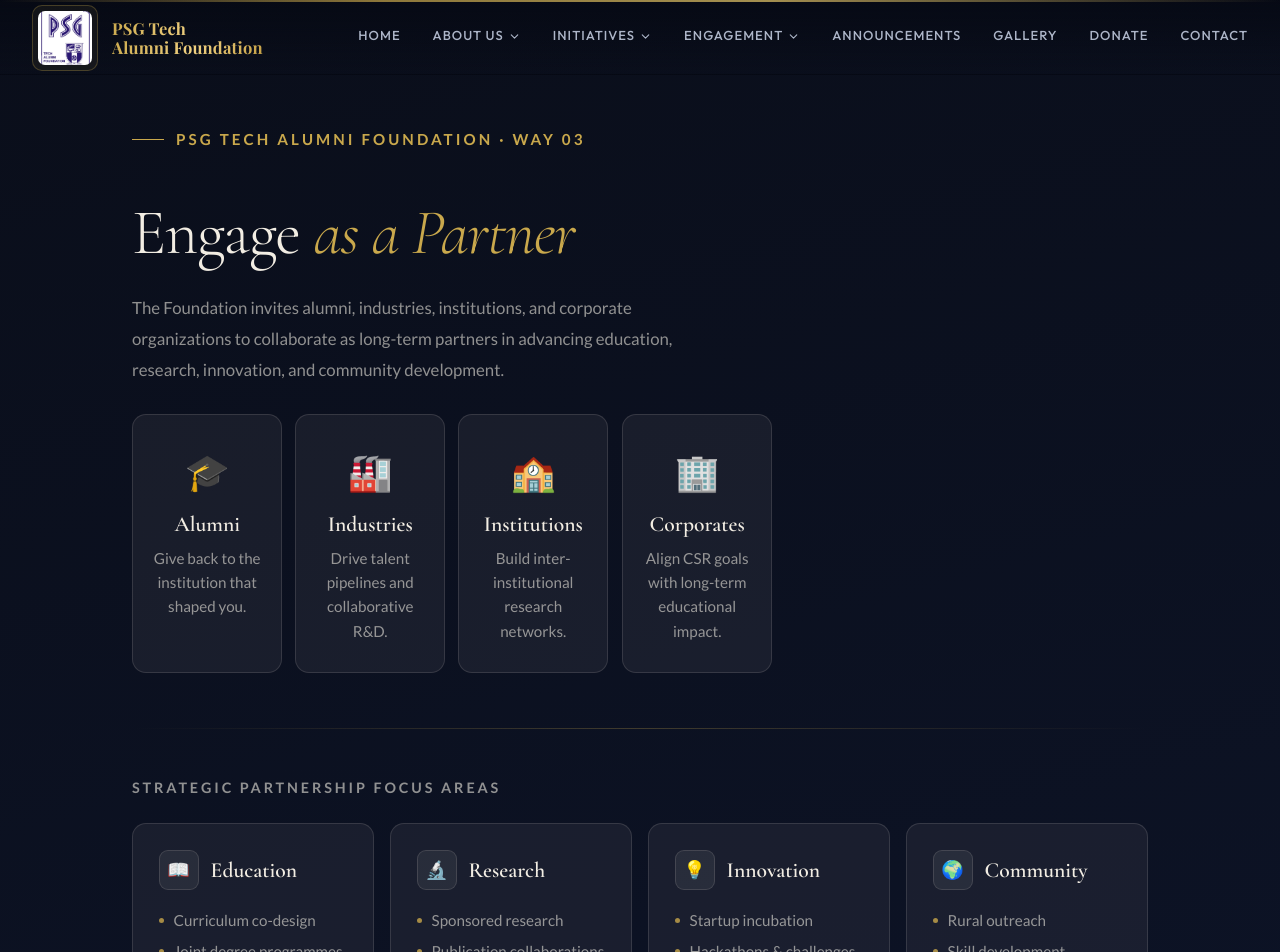
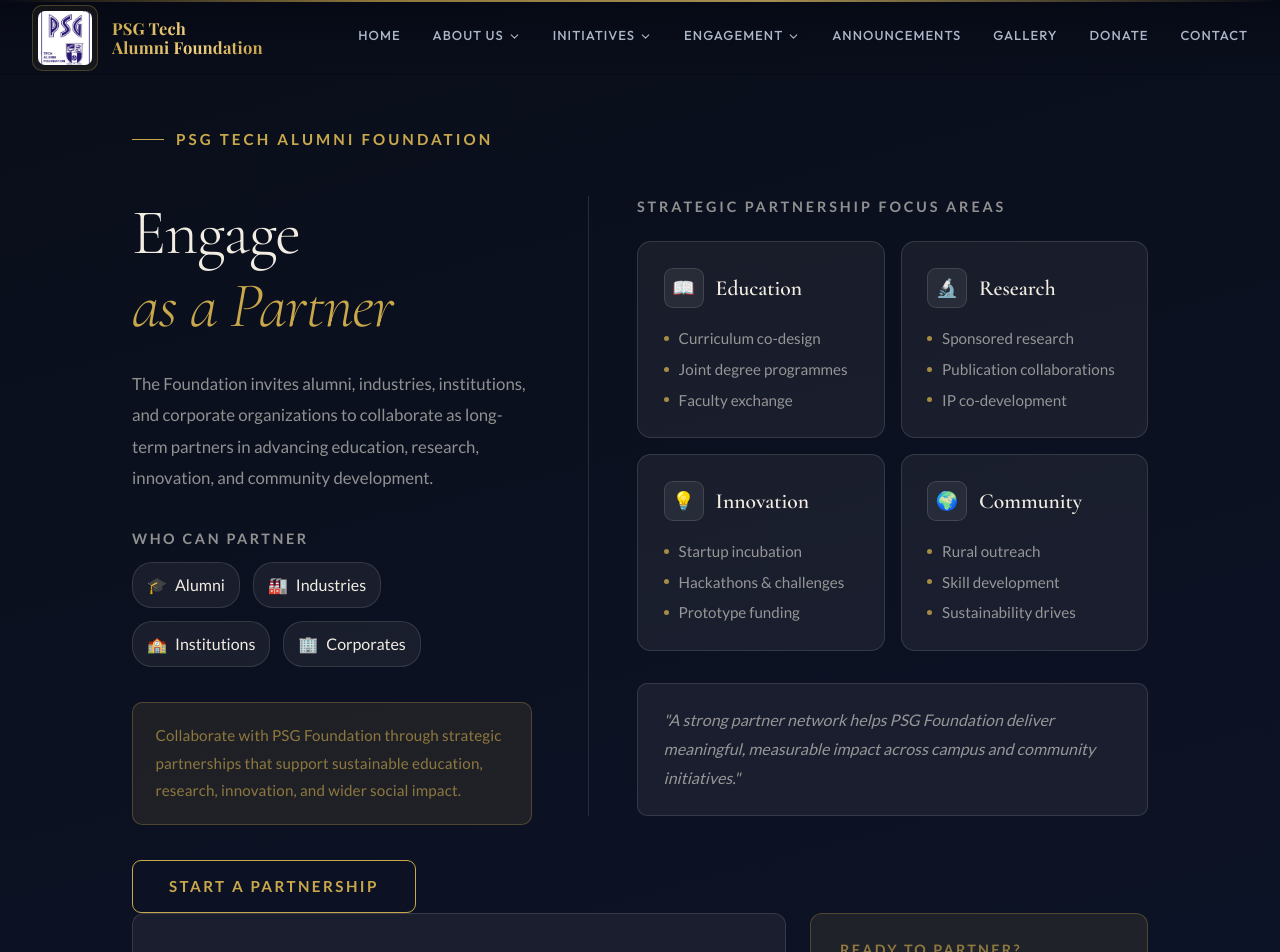
Before and after one commit to Vijay-Psgtech/Psg_Alumni_Foundation, a React (Vite) app: page /engage-as-partner in a window 1280 px wide. Shown: the top 952 px of the page. Built offline with nearby package versions, Linux system fonts and the light colour scheme.

Commit message:
Contactus page changes has been updated.

```diff
--- a/src/pages/ContactUsPage.jsx
+++ b/src/pages/ContactUsPage.jsx
@@ -99,8 +99,8 @@ const ContactUsPage = () => {
     {
       icon: Mail,
       title: "Email",
-      content: "admin@psgtechalumnifoundation.org",
-      link: "mailto:admin@psgtechalumnifoundation.org",
+      content: "info@psgtechalumnifoundation.org",
+      link: "mailto:info@psgtechalumnifoundation.org",
     },
     {
       icon: Phone,
@@ -174,7 +174,7 @@ const ContactUsPage = () => {
             className="text-lg md:text-xl max-w-2xl mx-auto"
             style={{ color: colors.cream, opacity: 0.92 }}
           >
-            Have questions about the Association? We'd love to hear from you.
+            Have any queries about the foundation? We'd love to hear from you.
             Reach out and let's connect.
           </motion.p>
         </motion.div>
@@ -234,7 +234,7 @@ const ContactUsPage = () => {
           initial="hidden"
           whileInView="visible"
           viewport={{ once: true, margin: "-100px" }}
-          className="grid grid-cols-1 md:grid-cols-2 gap-12"
+          className="grid grid-cols-1 md:grid-cols-1 gap-12"
         >
           {/* Form */}
           <motion.div variants={itemVariants}>
@@ -383,7 +383,7 @@ const ContactUsPage = () => {
           </motion.div>
 
           {/* Info */}
-          <motion.div variants={itemVariants} className="space-y-8">
+          {/* <motion.div variants={itemVariants} className="space-y-8">
             <div>
               <h2 className="text-2xl font-bold mb-4" style={{ color: colors.cream }}>
                 Get in Touch
@@ -439,7 +439,7 @@ const ContactUsPage = () => {
                 +91 422 4344474
               </p>
             </div>
-          </motion.div>
+          </motion.div> */}
         </motion.div>
       </div>
     </section>
--- a/src/pages/Engagement/EngageAsDonor.jsx
+++ b/src/pages/Engagement/EngageAsDonor.jsx
@@ -142,7 +142,7 @@ export default function EngageAsDonor() {
         <div style={{ display: "flex", alignItems: "center", gap: 12, marginBottom: "3.5rem", animation: "fadeUp .4s ease both" }}>
           <span style={{ width: 32, height: 1.5, background: C.gold, display: "block" }} />
           <span style={{ fontSize: "clamp(0.75rem, 1.2vw, 0.95rem)", letterSpacing: "0.2em", textTransform: "uppercase", color: C.gold, fontWeight: 700 }}>
-            PSG Tech Alumni Foundation · Way 01
+            PSG Tech Alumni Foundation
           </span>
         </div>
 
--- a/src/pages/Engagement/EngageAsPartner.jsx
+++ b/src/pages/Engagement/EngageAsPartner.jsx
@@ -164,27 +164,28 @@ export default function EngageAsPartner() {
       /* Tablet landscape */
       @media(max-width:1024px){
         .partner-wrap { padding:6rem 2rem 4rem !important; }
-        .partner-focus-grid { grid-template-columns:1fr 1fr !important; }
+        .partner-split { gap:2.5rem !important; }
       }
       /* Tablet portrait */
       @media(max-width:768px){
         .partner-wrap { padding:5rem 1.8rem 3.5rem !important; }
-        .partner-focus-grid { grid-template-columns:1fr 1fr !important; }
-        .partner-type-grid { grid-template-columns:1fr 1fr !important; }
+        .partner-split { flex-direction:column !important; gap:0 !important; }
+        .partner-left { min-width:unset !important; max-width:100% !important; margin-bottom:2.5rem !important; }
+        .partner-right { padding-left:0 !important; border-left:none !important; border-top:1px solid ${C.creamBorder} !important; padding-top:2.5rem !important; }
+        .partner-focus-grid { grid-template-columns:1fr 1fr !important; gap:1.2rem !important; }
       }
       /* Large phone */
       @media(max-width:600px){
         .partner-wrap { padding:4rem 1.5rem 2.5rem !important; }
         .partner-title { font-size:2.3rem !important; line-height:1.15 !important; }
-        .partner-focus-grid { grid-template-columns:1fr !important; }
-        .partner-type-grid { grid-template-columns:1fr 1fr !important; }
+        .partner-right { padding-top:2rem !important; }
+        .partner-focus-grid { grid-template-columns:1fr !important; gap:1rem !important; }
         .partner-bottom { flex-direction:column !important; gap:1.2rem !important; }
       }
       /* Small phone */
       @media(max-width:480px){
         .partner-wrap { padding:3rem 1.2rem 2rem !important; }
         .partner-title { font-size:2rem !important; }
-        .partner-type-grid { grid-template-columns:1fr !important; }
       }
     `;
     document.head.appendChild(style);
@@ -199,38 +200,91 @@ export default function EngageAsPartner() {
         <div style={{ display: "flex", alignItems: "center", gap: 12, marginBottom: "2.8rem", animation: "fadeUp .4s ease both" }}>
           <span style={{ width: 32, height: 1.5, background: C.gold, display: "block" }} />
           <span style={{ fontSize: "clamp(0.75rem, 1.2vw, 0.95rem)", letterSpacing: "0.2em", textTransform: "uppercase", color: C.gold, fontWeight: 700 }}>
-            PSG Tech Alumni Foundation · Way 03
+            PSG Tech Alumni Foundation
           </span>
         </div>
 
-        {/* ── Hero — centered ── */}
-        <div style={{ maxWidth: 640, marginBottom: "3.5rem", animation: "fadeUp .5s .05s ease both" }}>
+        {/* ── Split layout ── */}
+        <div className="partner-split" style={{ display: "flex", gap: "3.5rem", alignItems: "flex-start" }}>
+
+          {/* LEFT */}
+          <div className="partner-left" style={{ minWidth: 320, maxWidth: 400, flexShrink: 0, animation: "fadeUp .5s .05s ease both" }}>
             <h2 className="partner-title" style={{
               fontFamily: "'Cormorant Garamond', serif",
               fontSize: "clamp(2.8rem, 6vw, 4rem)",
               fontWeight: 300,
               color: C.cream,
               lineHeight: 1.15,
-            margin: "0 0 1.4rem",
+              margin: "0 0 1.6rem",
               letterSpacing: "-1.2px",
             }}>
-            Engage <em style={{ fontStyle: "italic", color: C.gold }}>as a Partner</em>
+              Engage<br />
+              <em style={{ fontStyle: "italic", color: C.gold }}>as a Partner</em>
             </h2>
-          <p style={{ fontSize: "clamp(0.95rem, 2vw, 1.05rem)", lineHeight: 1.85, color: C.creamDim, margin: "0 0 1.8rem", maxWidth: 560 }}>
+            <p style={{ fontSize: "clamp(0.95rem, 2vw, 1.05rem)", lineHeight: 1.85, color: C.creamDim, margin: "0 0 2.2rem", maxWidth: 400 }}>
               The Foundation invites alumni, industries, institutions, and corporate organizations to collaborate as long-term partners in advancing education, research, innovation, and community development.
             </p>
 
-          {/* Who can partner */}
-          <div className="partner-type-grid" style={{ display: "grid", gridTemplateColumns: "repeat(4, 1fr)", gap: "0.8rem" }}>
-            {partnerTypes.map((p, i) => <PartnerTypeCard key={i} item={p} index={i} />)}
+            <div style={{ marginBottom: "2.2rem" }}>
+              <p style={{ fontSize: "clamp(0.75rem, 1.3vw, 0.9rem)", letterSpacing: "0.18em", textTransform: "uppercase", color: C.creamDim, marginBottom: "0.8rem", fontWeight: 700 }}>
+                Who can partner
+              </p>
+              <div className="partner-tags" style={{ display: "flex", flexWrap: "wrap", gap: "0.8rem" }}>
+                {partnerTypes.map((t, i) => (
+                  <span key={i} style={{
+                    display: "flex",
+                    alignItems: "center",
+                    gap: 8,
+                    fontSize: "clamp(0.85rem, 1.5vw, 1rem)",
+                    color: C.cream,
+                    background: C.creamFaint,
+                    border: `1px solid ${C.creamBorder}`,
+                    borderRadius: 20,
+                    padding: "10px 14px",
+                    fontFamily: "'Lato', sans-serif",
+                  }}>
+                    <span>{t.emoji}</span>{t.label}
+                  </span>
+                ))}
               </div>
             </div>
 
-        {/* ── Gold divider ── */}
-        <div className="partner-divider-line" style={{ marginBottom: "3rem" }} />
+            <div style={{
+              background: C.goldFaint,
+              border: `1px solid ${C.goldBorder}`,
+              borderRadius: 10,
+              padding: "1.2rem 1.4rem",
+              marginBottom: "2.2rem",
+            }}>
+              <p style={{ fontSize: "clamp(0.85rem, 1.5vw, 0.95rem)", color: C.goldDim, lineHeight: 1.8, margin: 0, letterSpacing: "0.01em" }}>
+                Collaborate with PSG Foundation through strategic partnerships that support sustainable education, research, innovation, and wider social impact.
+              </p>
+            </div>
 
-        {/* ── Focus areas ── */}
-        <div style={{ marginBottom: "3rem" }}>
+            <button
+              onMouseEnter={() => setBtnHov(true)}
+              onMouseLeave={() => setBtnHov(false)}
+              style={{
+                background: btnHov ? C.gold : "transparent",
+                color: btnHov ? C.dark : C.gold,
+                border: `1.5px solid ${C.gold}`,
+                borderRadius: 9,
+                padding: "14px 36px",
+                fontSize: "clamp(0.8rem, 1.5vw, 0.95rem)",
+                letterSpacing: "0.16em",
+                textTransform: "uppercase",
+                fontFamily: "'Lato', sans-serif",
+                fontWeight: 700,
+                cursor: "pointer",
+                transition: "all 0.25s ease",
+              }}
+            >
+              {btnHov ? "→ Partner Today" : "Start a Partnership"}
+            </button>
+          </div>
+
+          {/* RIGHT */}
+          <div className="partner-right" style={{ flex: 1, paddingLeft: "3rem", borderLeft: `1px solid ${C.creamBorder}`, animation: "fadeUp .5s .15s ease both" }}>
             <p style={{
               fontSize: "clamp(0.75rem, 1.3vw, 0.9rem)", letterSpacing: "0.2em", textTransform: "uppercase",
               color: C.creamDim, marginBottom: "1.5rem", fontWeight: 700,
@@ -239,13 +293,24 @@ export default function EngageAsPartner() {
             </p>
             <div
               className="partner-focus-grid"
-            style={{ display: "grid", gridTemplateColumns: "repeat(4, 1fr)", gap: "1rem" }}
+              style={{ display: "grid", gridTemplateColumns: "1fr 1fr", gap: "1rem" }}
             >
               {focusAreas.map((f, i) => <FocusCard key={i} item={f} index={i} />)}
             </div>
+
+            <div style={{
+              marginTop: "2rem",
+              padding: "1.4rem 1.6rem",
+              borderRadius: 10,
+              border: `1px solid ${C.creamBorder}`,
+              background: C.creamFaint,
+            }}>
+              <p style={{ fontSize: "clamp(0.9rem, 1.7vw, 1rem)", color: C.creamDim, lineHeight: 1.8, margin: 0, fontStyle: "italic" }}>
+                "A strong partner network helps PSG Foundation deliver meaningful, measurable impact across campus and community initiatives."
+              </p>
             </div>
-
-        {/* ── Bottom strip ── */}
+          </div>
+        </div>
         <div
           className="partner-bottom"
           style={{
```
Also changed, not shown: src/pages/Engagement/EngageAsMentor.jsx (+5 -5 lines). Lines whose indentation alone changed are shown as unchanged.
